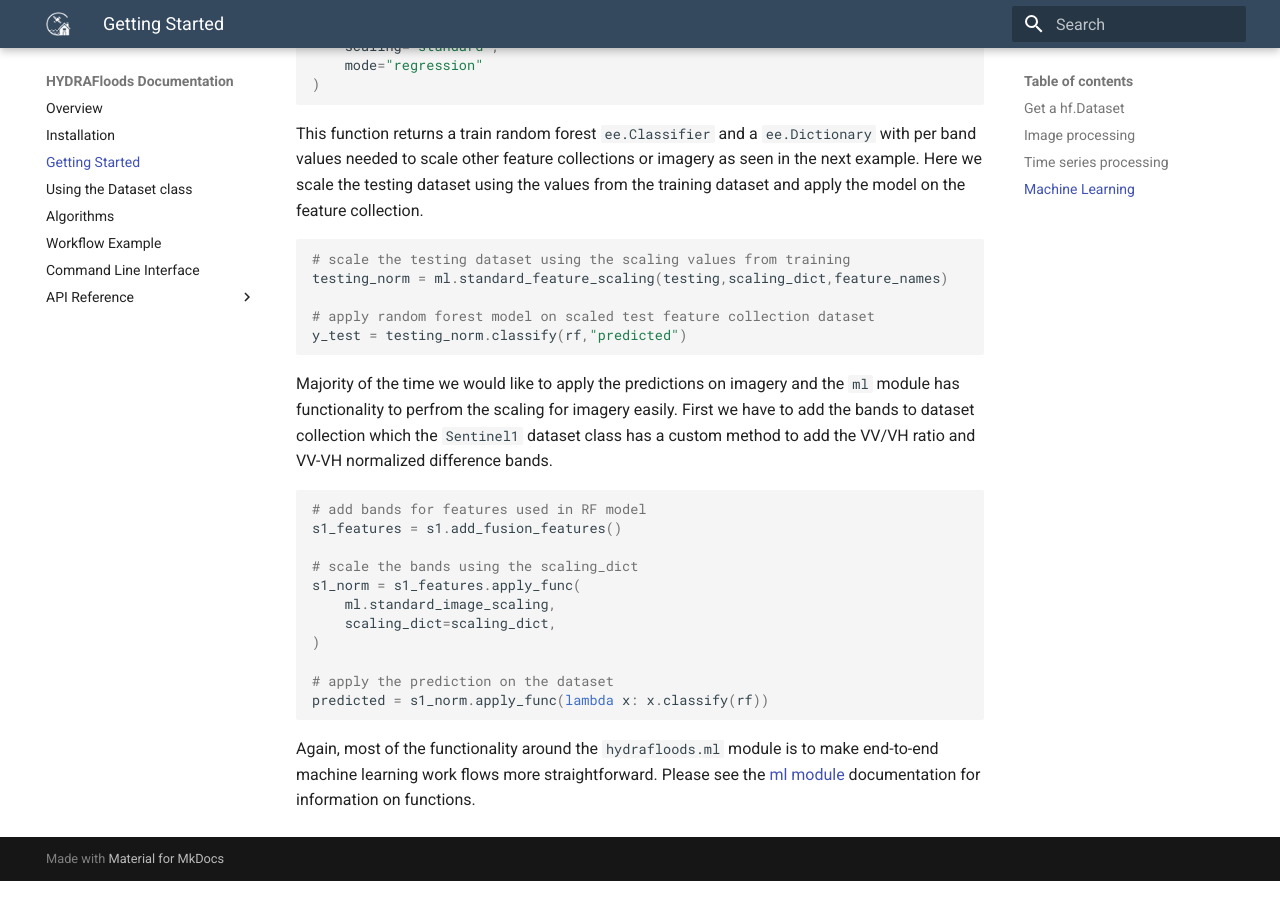
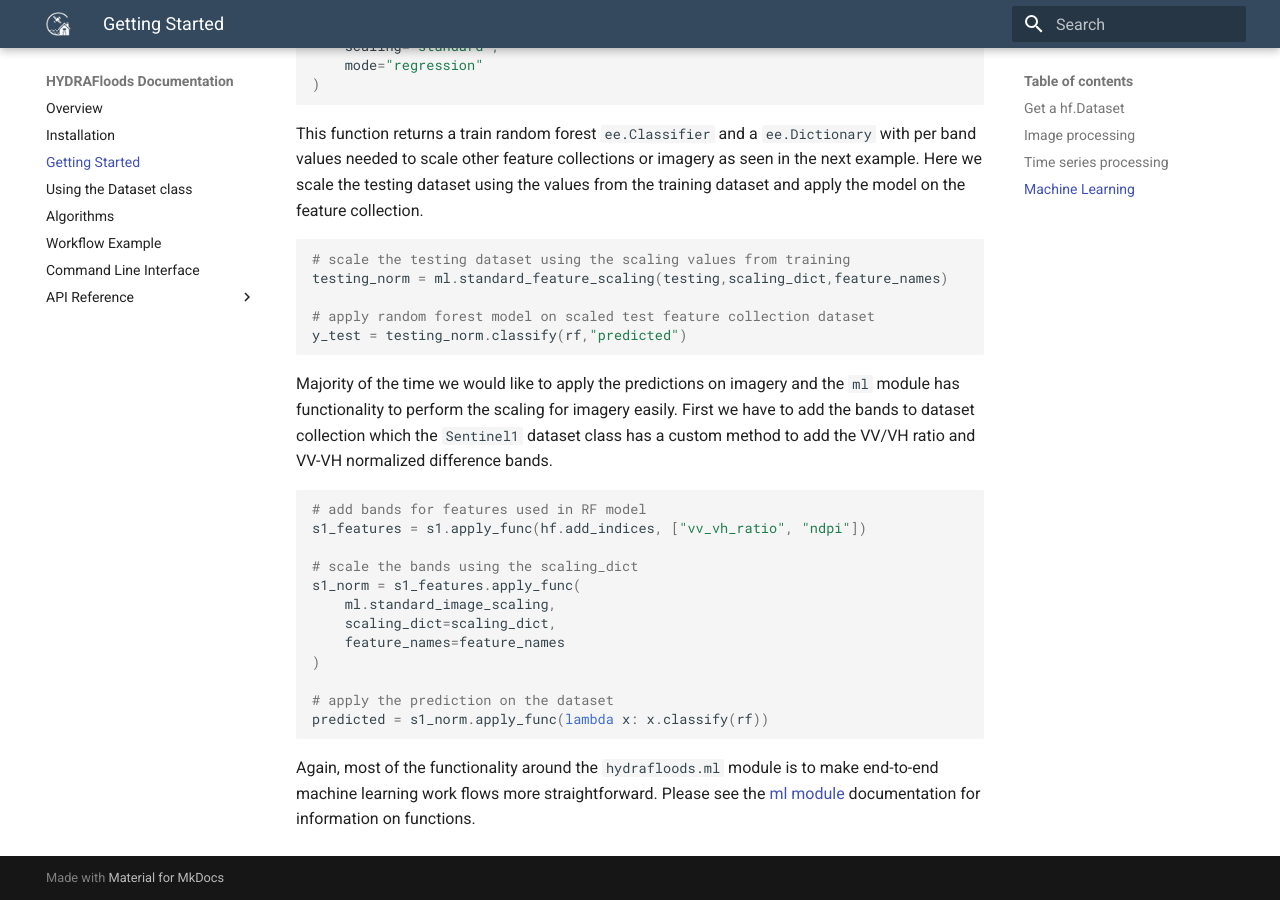
Before and after one commit to Servir-Mekong/hydra-floods, an MkDocs documentation site: the page built from docs/getting-started.md, in a window 1280 px wide and 900 px high, scrolled down 4288 px. Built offline with MkDocs 1.6.1 and Material for MkDocs 9.7.7, drawn with Linux system fonts in a browser that asks for light colours.

Commit message:
updating docs per error from #30

````diff
--- a/docs/getting-started.md
+++ b/docs/getting-started.md
@@ -182,16 +182,17 @@ testing_norm = ml.standard_feature_scaling(testing,scaling_dict,feature_names)
 y_test = testing_norm.classify(rf,"predicted")
 ```
 
-Majority of the time we would like to apply the predictions on imagery and the `ml` module has functionality to perfrom the scaling for imagery easily. First we have to add the bands to dataset collection which the `Sentinel1` dataset class has a custom method to add the VV/VH ratio and VV-VH normalized difference bands.
+Majority of the time we would like to apply the predictions on imagery and the `ml` module has functionality to perform the scaling for imagery easily. First we have to add the bands to dataset collection which the `Sentinel1` dataset class has a custom method to add the VV/VH ratio and VV-VH normalized difference bands.
 
 ```python
 # add bands for features used in RF model
-s1_features = s1.add_fusion_features()
+s1_features = s1.apply_func(hf.add_indices, ["vv_vh_ratio", "ndpi"])
 
 # scale the bands using the scaling_dict
 s1_norm = s1_features.apply_func(
     ml.standard_image_scaling,
     scaling_dict=scaling_dict,
+    feature_names=feature_names
 )
 
 # apply the prediction on the dataset
````
